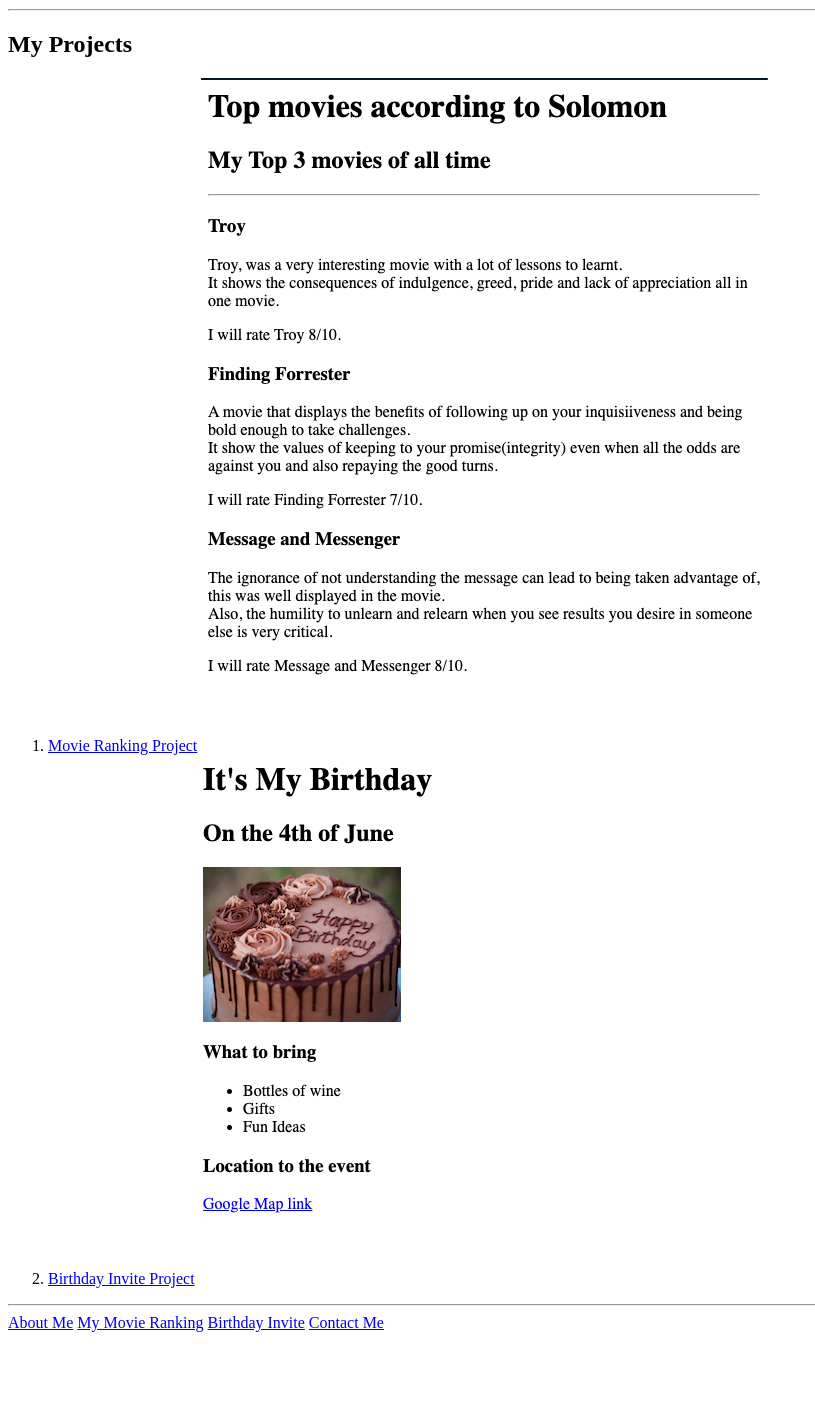
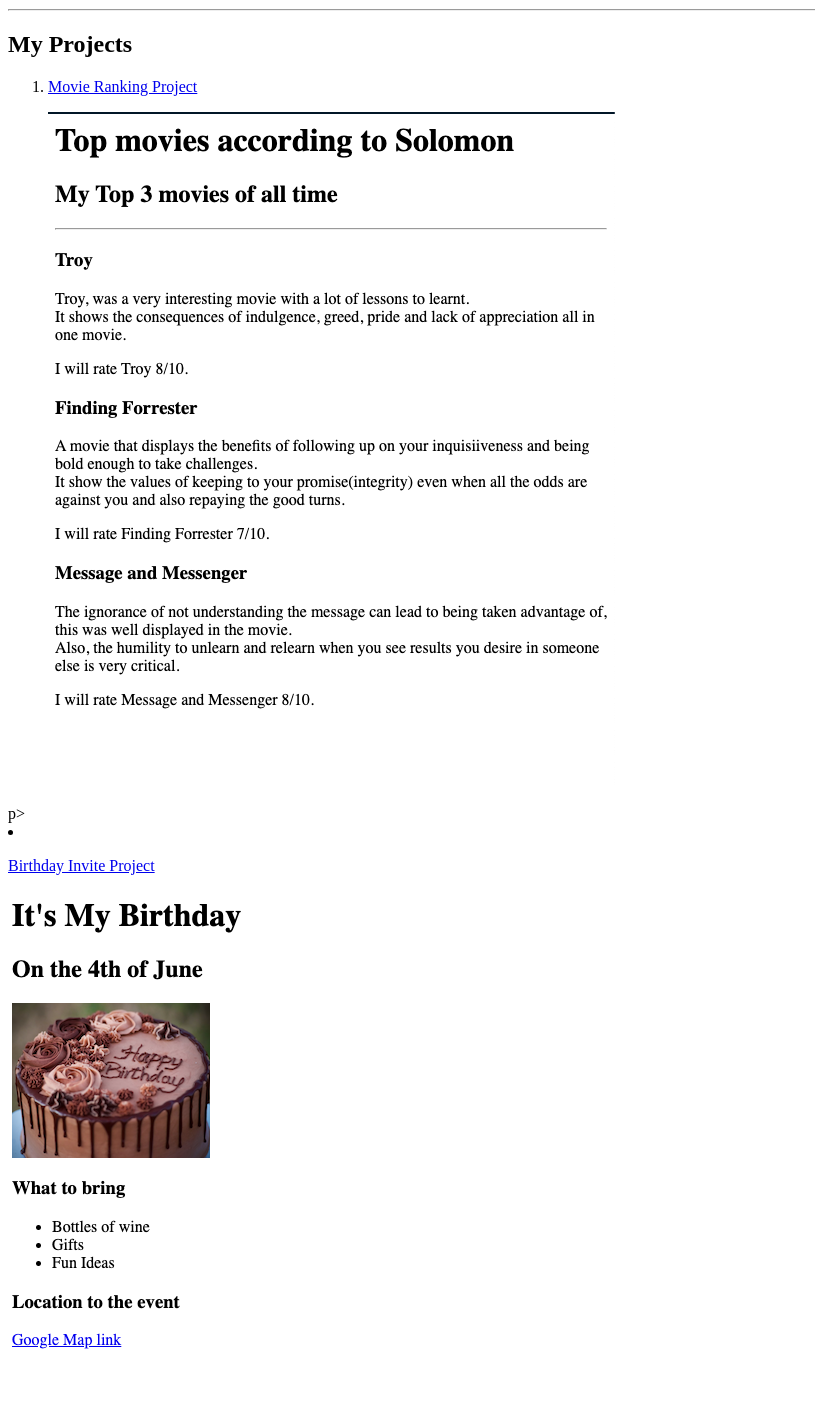
Before and after one commit to oyekunlesolomon/Portfiolio, a plain HTML site: page index.html in a window 1280 px wide. Shown: the part 311-1738 px from the top of the page, without its empty margins (0-815 px from the left). Before the commit the page ends 1651 px from the top, so only its background shows below. Drawn offline with Linux system fonts and the light colour scheme.

Commit message:
Add files via upload

```diff
--- a/index.html
+++ b/index.html
@@ -26,13 +26,14 @@ https://developer.mozilla.org/en-US/docs/Web/HTML/Element/img#attr-height -->
     <hr />
     <h2>My Projects </h2>
     <ol>
+         <li>
+           <p> <a href="./public/movie-ranking.html">Movie Ranking Project</a></li></p>
+            <p><img src="./assets/images/movie-ranking.png" alt="My Movie Ranking Snapshot"/></ol>p>
+        </li>
+
         <li>
-            <a href="./public/movie-ranking.html">Movie Ranking Project</a>
-            <img src="./assets/images/movie-ranking.png" alt="My Movie Ranking Snapshot"/>
-        </li>
-        <li>
-            <a href="./public/birthday-invite.html">Birthday Invite Project</a>
-            <img src="./assets/images/birthday-invite.png" alt="My Birthday Invite Snapshot"/>
+           <p><a href="./public/birthday-invite.html">Birthday Invite Project</a></p>
+           <p> <img src="./assets/images/birthday-invite.png" alt="My Birthday Invite Snapshot"/></p>
 
         </li>
 
```
